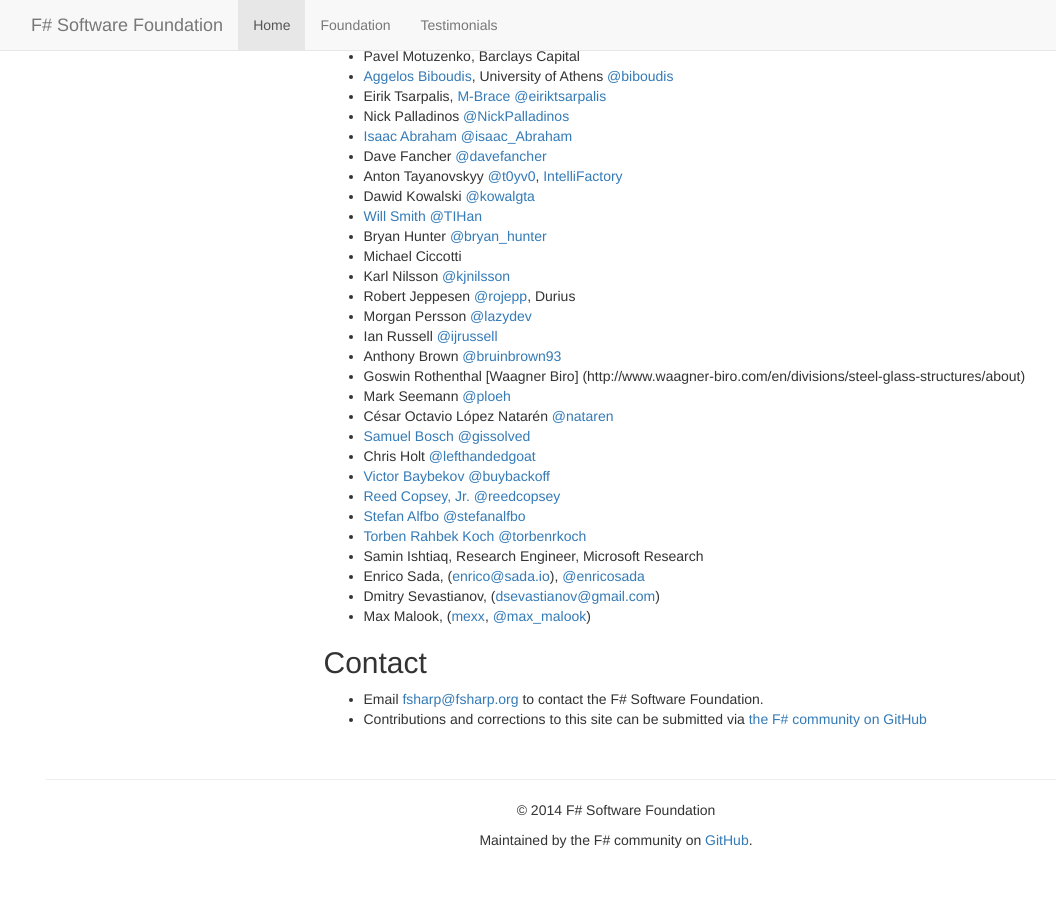
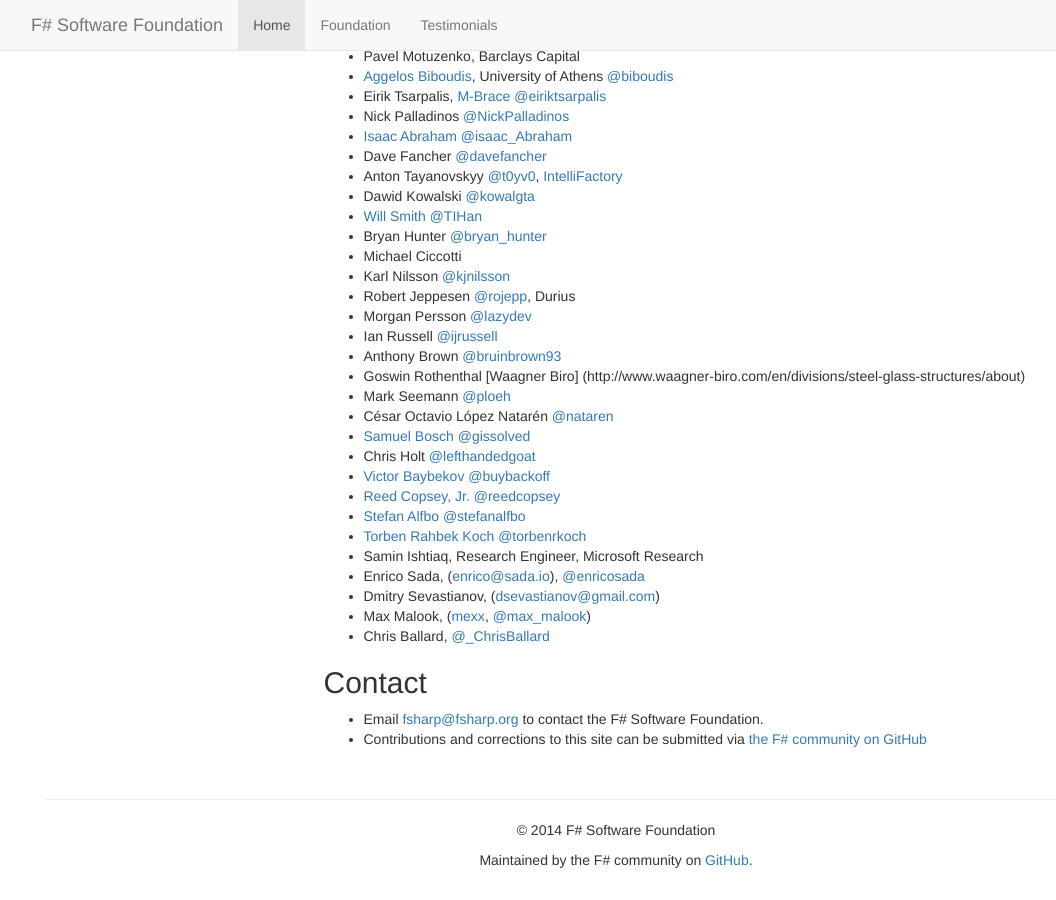
Before and after one commit to fsharp/fsharp.org, a Jekyll site: the page built from foundation.md, in a window 1280 px wide and 900 px high, scrolled down 3593 px. Shown: the whole window, without its empty margins (39-1095 px from the left). Built offline with Jekyll 4.4.1, drawn with Linux system fonts in a browser that asks for light colours; nearby versions of some CDN libraries; some web fonts are replaced; comment, search, counter and statistics services are not loaded.

Commit message:
Add Chris Ballard

```diff
--- a/foundation.md
+++ b/foundation.md
@@ -177,6 +177,7 @@ See the current [list of affiliated technical groups](/technical-groups) and [us
  * Enrico Sada, ([enrico@sada.io](mailto:enrico@sada.io)), [@enricosada](https://twitter.com/enricosada)
  * Dmitry Sevastianov, ([dsevastianov@gmail.com](mailto:dsevastianov@gmail.com))
  * Max Malook, ([mexx](https://github.com/mexx), [@max_malook](https://twitter.com/max_malook))
+ * Chris Ballard, [@_ChrisBallard](https://twitter.com/_ChrisBallard)
 
 
 ## Contact
```
